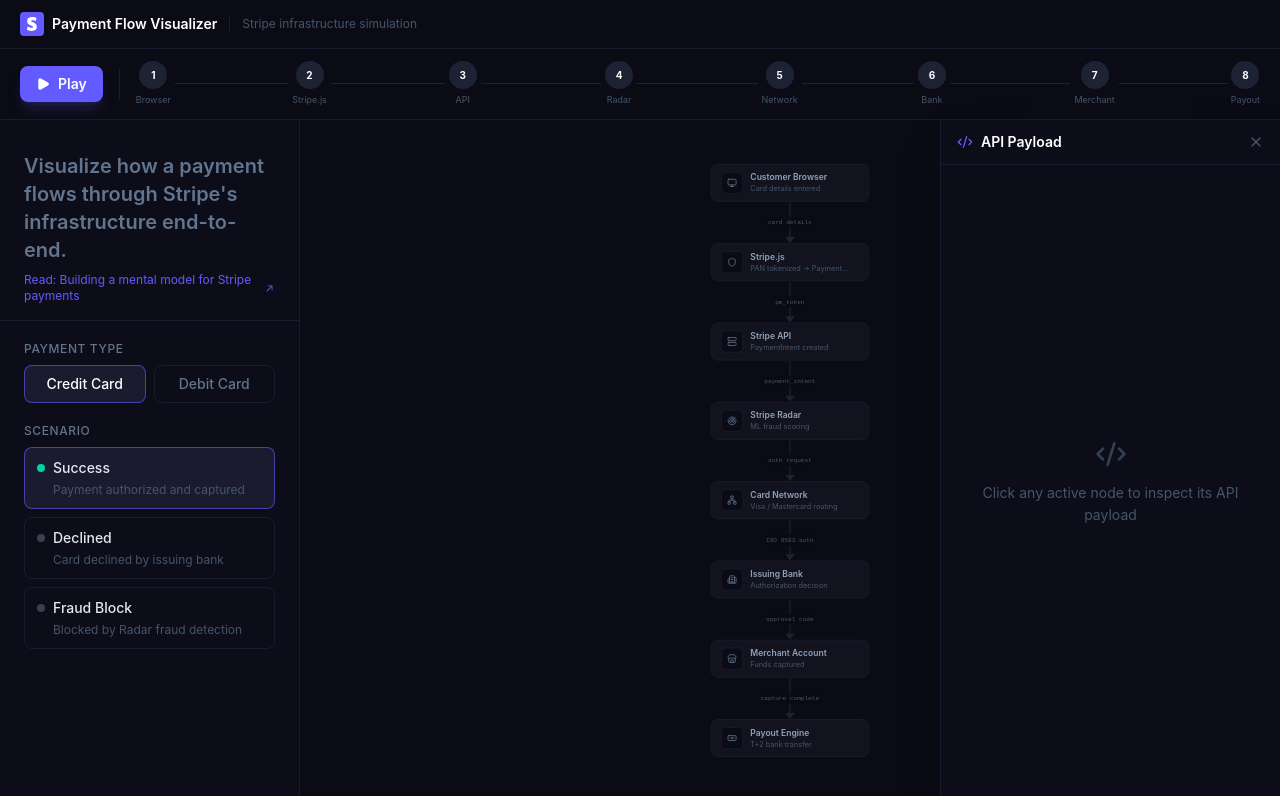
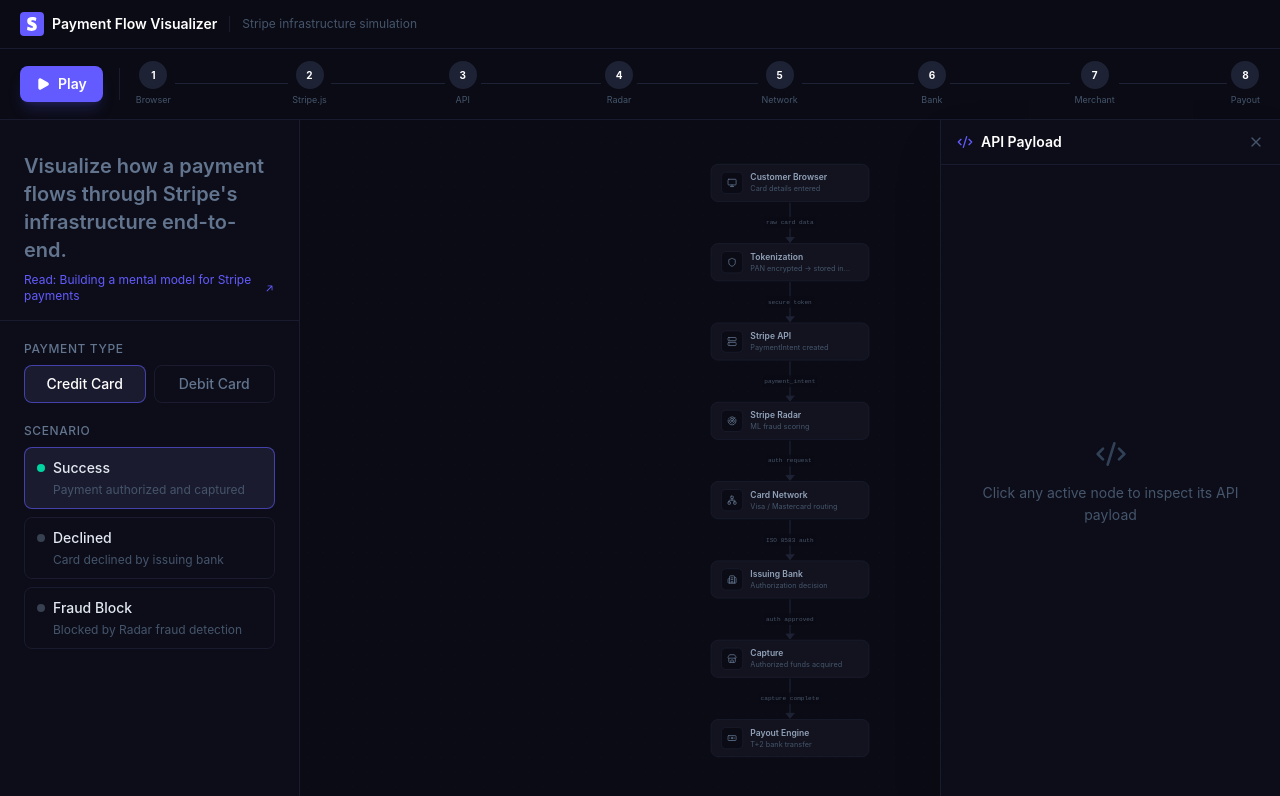
Before and after one commit to GraysonRicketts/Stripe-Visualizer, a React (Vite) app: page / in a window 1280 px wide. Shown: the top 796 px of the page. Built offline with nearby package versions, Linux system fonts and the light colour scheme.

Commit message:
charge and tokenization

```diff
--- a/src/data/credit/layout.ts
+++ b/src/data/credit/layout.ts
@@ -19,7 +19,7 @@
     id: 'stripe-js',
     type: 'paymentNode',
     position: { x: 0, y: 130 },
-    data: { label: 'Stripe.js', sublabel: 'PAN tokenized → PaymentMethod', stepIndex: 1, icon: 'shield' },
+    data: { label: 'Tokenization', sublabel: 'PAN encrypted → stored in Stripe vault', stepIndex: 1, icon: 'shield' },
   },
   {
     id: 'stripe-api',
@@ -49,7 +49,7 @@
     id: 'merchant',
     type: 'paymentNode',
     position: { x: 0, y: 780 },
-    data: { label: 'Merchant Account', sublabel: 'Funds captured', stepIndex: 6, icon: 'store' },
+    data: { label: 'Capture', sublabel: 'Authorized funds acquired', stepIndex: 6, icon: 'store' },
   },
   {
     id: 'payout',
@@ -60,11 +60,11 @@
 ]
 
 export const EDGES: Edge[] = [
-  { id: 'e0-1', source: 'customer', target: 'stripe-js', label: 'card details' },
-  { id: 'e1-2', source: 'stripe-js', target: 'stripe-api', label: 'pm_token' },
+  { id: 'e0-1', source: 'customer', target: 'stripe-js', label: 'raw card data' },
+  { id: 'e1-2', source: 'stripe-js', target: 'stripe-api', label: 'secure token' },
   { id: 'e2-3', source: 'stripe-api', target: 'radar', label: 'payment_intent' },
   { id: 'e3-4', source: 'radar', target: 'network', label: 'auth request' },
   { id: 'e4-5', source: 'network', target: 'bank', label: 'ISO 8583 auth' },
-  { id: 'e5-6', source: 'bank', target: 'merchant', label: 'approval code' },
+  { id: 'e5-6', source: 'bank', target: 'merchant', label: 'auth approved' },
   { id: 'e6-7', source: 'merchant', target: 'payout', label: 'capture complete' },
 ]
--- a/src/data/credit/payloads.ts
+++ b/src/data/credit/payloads.ts
@@ -9,13 +9,16 @@
 
 const SUCCESS_PAYLOADS: StepPayload[] = [
   {
-    title: 'PaymentMethod Created',
+    title: 'Tokenization — PaymentMethod Created',
     object: 'payment_method',
-    description: "Stripe.js tokenizes the raw card details in the browser into a reusable PaymentMethod object. The PAN never touches your server — only a secure token is transmitted.",
+    description: "Stripe.js intercepts the raw PAN in the browser and immediately encrypts it. The card number is stored in Stripe's PCI-compliant vault and never transmitted to your server — only a secure PaymentMethod token (pm_xxx) travels onward.",
     data: {
       id: 'pm_1OxK2LBLpOGa8XCy0EXAMPLE',
       object: 'payment_method',
       type: 'card',
+      vault_stored: true,
+      pan_transmitted: false,
+      token_type: 'payment_method',
       card: {
         brand: 'visa',
         last4: '4242',
@@ -128,15 +131,17 @@
     },
   },
   {
-    title: 'Funds Captured',
+    title: 'Capture — Funds Acquired',
     object: 'payment_intent',
-    description: "Stripe captures the authorized funds into your balance. The PaymentIntent status becomes 'succeeded' and a payment_intent.succeeded webhook is fired to your backend.",
+    description: "Stripe executes the Capture phase: the previously authorized hold is converted into an actual charge. With capture_method: 'automatic', this happens immediately after authorization. The PaymentIntent status becomes 'succeeded' and a payment_intent.succeeded webhook fires to your backend.",
     data: {
       id: 'pi_3OxK2LBLpOGa8XCy0EXAMPLE',
       object: 'payment_intent',
       status: 'succeeded',
       amount: 4900,
       amount_received: 4900,
+      amount_captured: 4900,
+      capture_method: 'automatic',
       currency: 'usd',
       latest_charge: 'ch_3OxK2LBLpOGa8XCy0EXAMPLE',
       created: 1710000004,
--- a/src/data/debit/layout.ts
+++ b/src/data/debit/layout.ts
@@ -14,7 +14,7 @@
     id: 'stripe-js',
     type: 'paymentNode',
     position: { x: 0, y: 130 },
-    data: { label: 'Stripe.js', sublabel: 'PAN + PIN block encrypted', stepIndex: 1, icon: 'shield' },
+    data: { label: 'Tokenization', sublabel: 'PAN + PIN block → vault', stepIndex: 1, icon: 'shield' },
   },
   {
     id: 'stripe-api',
@@ -50,7 +50,7 @@
     id: 'merchant',
     type: 'paymentNode',
     position: { x: 0, y: 910 },
-    data: { label: 'Merchant Account', sublabel: 'Funds debited', stepIndex: 7, icon: 'store' },
+    data: { label: 'Immediate Debit', sublabel: 'No auth-then-capture; funds debited now', stepIndex: 7, icon: 'store' },
   },
   {
     id: 'ach-settlement',
@@ -61,12 +61,12 @@
 ]
 
 export const EDGES: Edge[] = [
-  { id: 'e0-1', source: 'customer', target: 'stripe-js', label: 'card + PIN' },
-  { id: 'e1-2', source: 'stripe-js', target: 'stripe-api', label: 'pm_token' },
+  { id: 'e0-1', source: 'customer', target: 'stripe-js', label: 'raw card + PIN' },
+  { id: 'e1-2', source: 'stripe-js', target: 'stripe-api', label: 'secure token' },
   { id: 'e2-3', source: 'stripe-api', target: 'radar', label: 'payment_intent' },
   { id: 'e3-4', source: 'radar', target: 'debit-network', label: 'auth request' },
   { id: 'e4-5', source: 'debit-network', target: 'pin-verify', label: 'PIN debit auth' },
   { id: 'e5-6', source: 'pin-verify', target: 'balance-check', label: 'PIN valid' },
-  { id: 'e6-7', source: 'balance-check', target: 'merchant', label: 'funds confirmed' },
+  { id: 'e6-7', source: 'balance-check', target: 'merchant', label: 'debit authorized' },
   { id: 'e7-8', source: 'merchant', target: 'ach-settlement', label: 'debit complete' },
 ]
--- a/src/data/debit/payloads.ts
+++ b/src/data/debit/payloads.ts
@@ -9,13 +9,17 @@
 
 const SUCCESS_PAYLOADS: StepPayload[] = [
   {
-    title: 'PaymentMethod Created',
+    title: 'Tokenization — PaymentMethod Created',
     object: 'payment_method',
-    description: "Stripe.js encrypts the debit card details and PIN block in the browser into a secure token. The raw PAN and PIN never leave the cardholder's device — only the encrypted bundle is transmitted.",
+    description: "Stripe.js intercepts the raw PAN and PIN block in the browser and encrypts both immediately. The card number is stored in Stripe's PCI-compliant vault; the PIN block travels separately via end-to-end encryption to the bank's HSM. Only a secure PaymentMethod token (pm_xxx) is transmitted to your server.",
     data: {
       id: 'pm_1OxK2LBLpOGa8XCy0DEBIT0',
       object: 'payment_method',
       type: 'card',
+      vault_stored: true,
+      pan_transmitted: false,
+      pin_block_encrypted: true,
+      token_type: 'payment_method',
       card: {
         brand: 'visa',
         last4: '5556',
@@ -137,15 +141,17 @@
     },
   },
   {
-    title: 'Funds Debited',
+    title: 'Immediate Debit — Funds Transferred',
     object: 'charge',
-    description: "The bank authorizes the debit, immediately reducing the cardholder's available balance. The charge succeeds and funds are transferred to the merchant's account on the same business day.",
+    description: "Unlike credit cards, debit has no separate Capture phase. Authorization and fund transfer happen in a single atomic step: the bank immediately reduces the cardholder's available balance. There is no authorize-then-capture window.",
     data: {
       id: 'ch_3OxK2LBLpOGa8XCy0DEBIT2',
       object: 'charge',
       status: 'succeeded',
       amount: 4900,
       amount_captured: 4900,
+      capture_method: 'immediate',
+      authorize_then_capture: false,
       paid: true,
       debit_type: 'online_pin_debit',
       outcome: {
--- a/src/store/paymentStore.ts
+++ b/src/store/paymentStore.ts
@@ -49,13 +49,13 @@
 // ── Credit scenarios ──────────────────────────────────────────────────────────
 
 const CREDIT_SUCCESS_EVENTS: EventDef[] = [
-  { label: 'payment_method.created', sublabel: 'Token pm_xxx generated' },
+  { label: 'payment_method.created', sublabel: 'PAN vaulted, token pm_xxx issued' },
   { label: 'payment_intent.created', sublabel: 'id: pi_xxx, status: requires_payment_method' },
   { label: 'payment_intent.processing', sublabel: 'Charge ch_xxx created' },
   { label: 'radar.early_fraud_warning.created', sublabel: 'risk_level: normal, risk_score: 12' },
   { label: 'charge.pending', sublabel: 'Auth request sent to Visa network' },
   { label: 'charge.succeeded', sublabel: 'Bank approved, code: 00' },
-  { label: 'payment_intent.succeeded', sublabel: 'amount_captured: 4900' },
+  { label: 'payment_intent.succeeded', sublabel: 'capture_method: automatic, amount_captured: 4900' },
   { label: 'payout.created', sublabel: 'arrival_date: T+2, type: bank_account' },
 ]
 
@@ -78,14 +78,14 @@
 // ── Debit scenarios ───────────────────────────────────────────────────────────
 
 const DEBIT_SUCCESS_EVENTS: EventDef[] = [
-  { label: 'payment_method.created', sublabel: 'Debit token pm_xxx generated' },
+  { label: 'payment_method.created', sublabel: 'PAN vaulted, debit token pm_xxx issued' },
   { label: 'payment_intent.created', sublabel: 'id: pi_xxx, funding: debit' },
   { label: 'payment_intent.processing', sublabel: 'Charge ch_xxx queued for debit network' },
   { label: 'radar.early_fraud_warning.created', sublabel: 'risk_level: normal, risk_score: 8' },
   { label: 'charge.pending', sublabel: 'Auth request sent to Star network' },
   { label: 'payment_method.updated', sublabel: 'PIN verification: success, code: 00' },
   { label: 'charge.pending', sublabel: 'Balance verified: sufficient_funds: true' },
-  { label: 'charge.succeeded', sublabel: 'Debit authorized, code: 00' },
+  { label: 'charge.succeeded', sublabel: 'Immediate debit — no capture phase, code: 00' },
   { label: 'payout.created', sublabel: 'method: same_day_ach, arrival: today' },
 ]
 
```
Also changed, not shown: .claude/settings.json (added).
